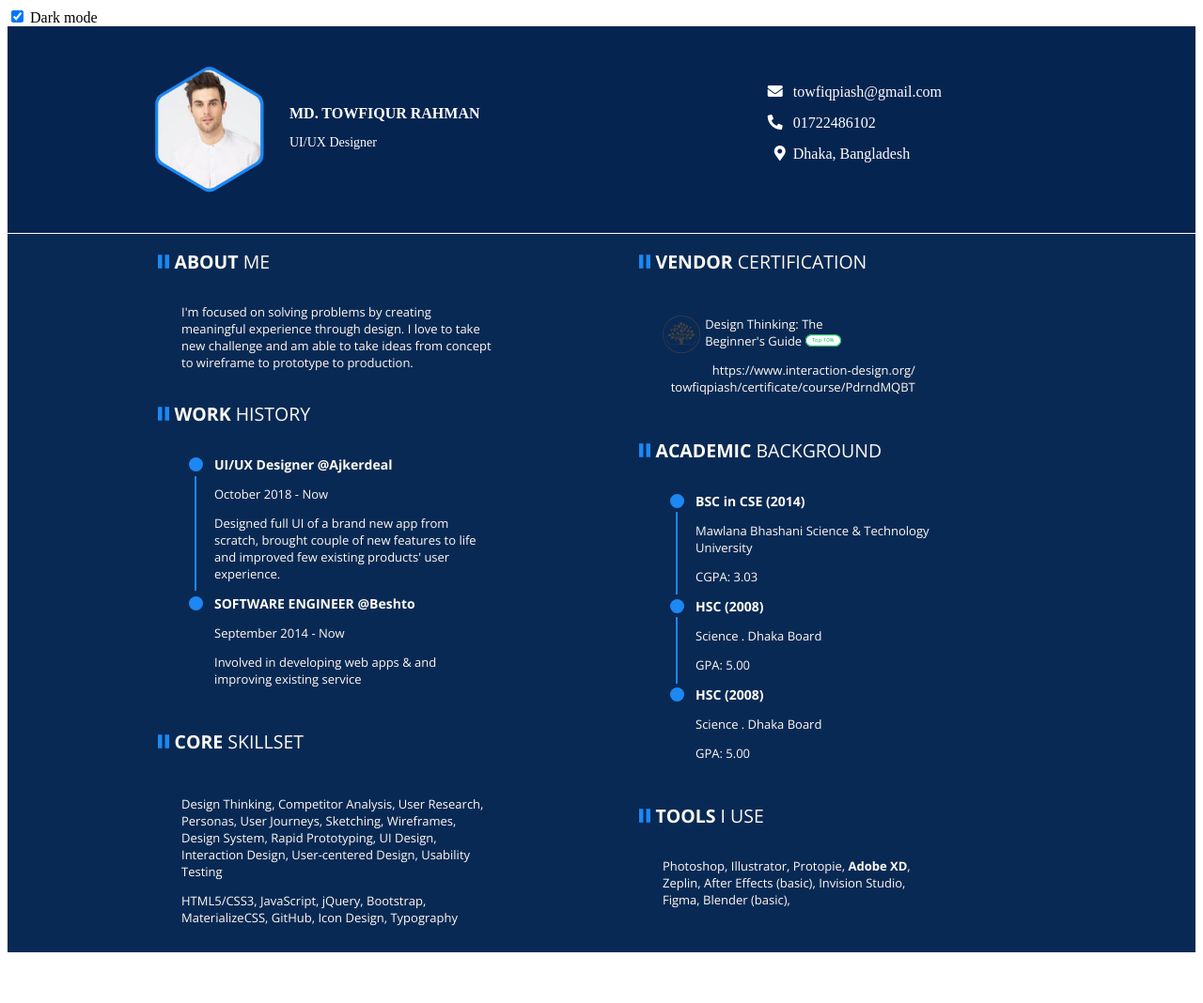
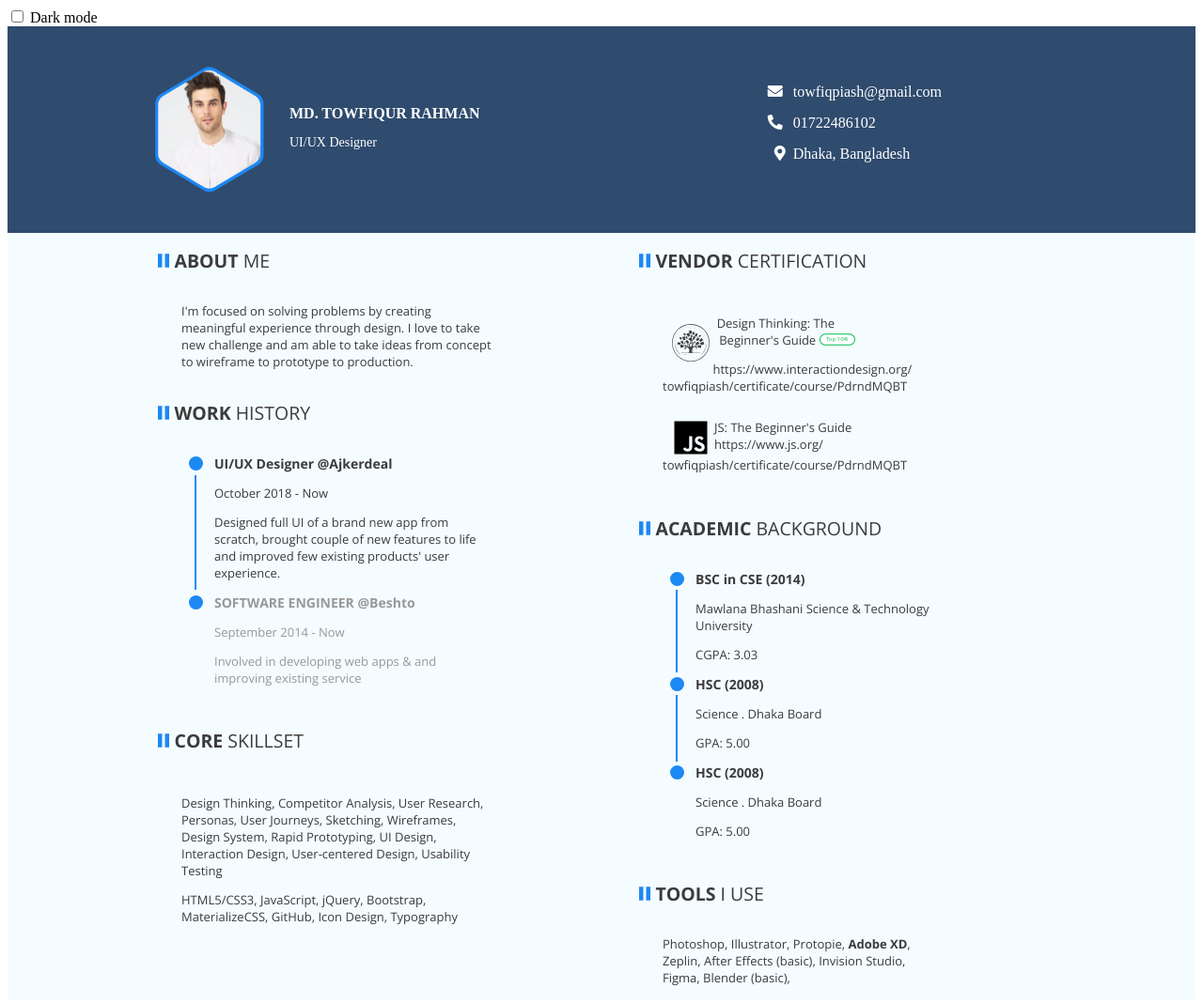
Before and after one commit to PolinaSkoraya/SamSLab2, a plain HTML site: page index.html in a window 1280 px wide. Shown: the whole page at 94% size. Before the commit the page ends 1022 px from the top, so only its background shows below. Drawn offline with nearby package versions, Linux system fonts and the light colour scheme.

Commit message:
dark mode, some features

```diff
--- a/index.html
+++ b/index.html
@@ -11,10 +11,9 @@
 </head>
 
 <body>
-    <input type="checkbox" checked="checked">
-    <label for="checkbox">Dark mode
-    </label>
 
+    <input type="checkbox" id="toggle" class="checkbox" />
+    <label for="toggle" class="switch">Dark mode</label>
     <header class="header">
         <div class="head-container">
             <div class="info">
@@ -126,7 +125,16 @@
                             <object data="./images/top.svg" type="image/svg+xml" id="top"></object>
                         </p>
                         <p class="text-link">
-                            https://www.interaction-design.org/ towfiqpiash/certificate/course/PdrndMQBT
+                            https://www.interactiondesign.org/ towfiqpiash/certificate/course/PdrndMQBT
+                        </p>
+                    </div>
+                    <div class="skill-text">
+                        <p class="text-design">
+                            <object type="image/svg+xml" data="./images/js-brands.svg" id="logo-js">
+                                Your browser does not support SVG
+                            </object>
+                            JS: The Beginner's Guide
+                            https://www.js.org/ towfiqpiash/certificate/course/PdrndMQBT
                         </p>
                     </div>
                 </div>
--- a/style.scss
+++ b/style.scss
@@ -105,21 +105,29 @@ h2{
     font-family: 'Open Sans', sans-serif;
     max-width: 70%;
 }
+.text-link{
+    text-align: left;
+}
 .img-pause{
     height: 15px;
 }
 #logo{
     float: left;
-    margin-right: 5px;
+    margin: 10px;
+    shape-outside: circle(50%);
+}
+#logo-js{
+    float: left;
+    height: 40px;
+    width: 40px;
+    margin: 0 10px;
+    shape-outside: inset(0 5px 10px 5px);
 }
 .rightcolumn-skill{
     max-width: 75%;
 }
 .text-design{
     max-width: 80%;
-}
-.text-link{
-    text-align: right;
 }
 .grid-skill{
     display: grid;
@@ -264,3 +272,6 @@ input[type="checkbox"]:checked ~ .section-skills *{
     background-color: $blue;
     border-radius: 50%;
 }
+.switch{
+    font: 14px, 'Open Sans', sans-serif;
+}
```
Also changed, not shown: images/js-brands.svg (added), style.css, 1 other file.
